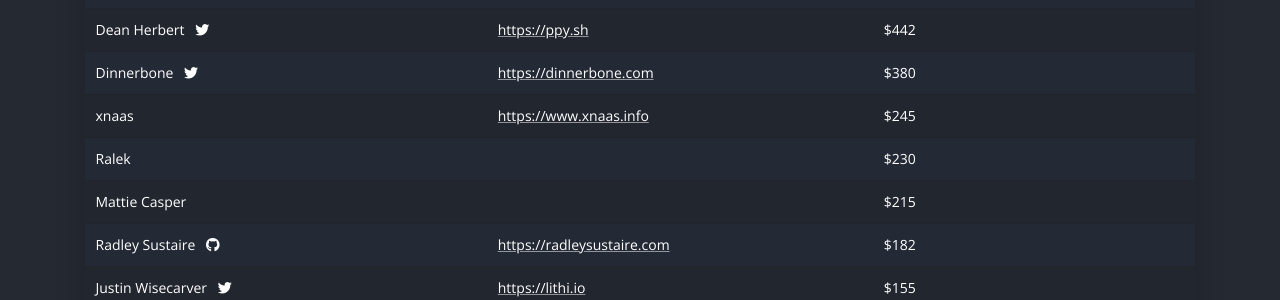
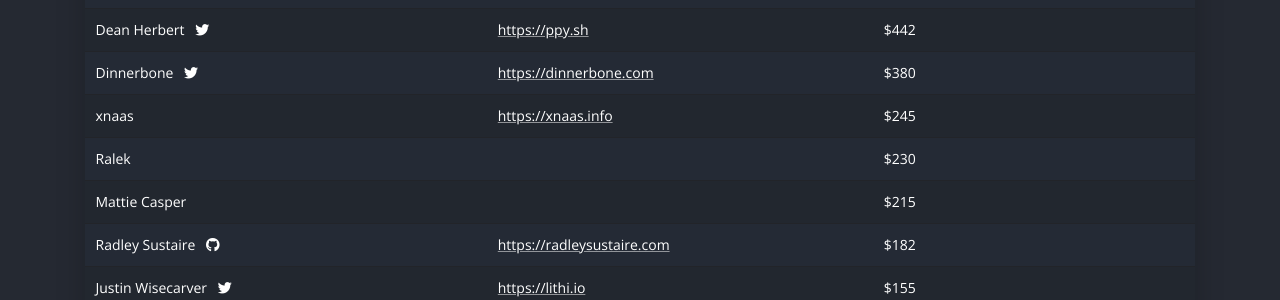
Before and after one commit to ShareX/sharex.github.io, a Jekyll site: the page built from donate/index.html, in a window 1280 px wide and 900 px high, scrolled down 616 px. Shown: the part 154-454 px from the top of the window. Built offline with Jekyll 4.4.1, drawn with Linux system fonts in a browser that asks for light colours; some of the changed lines change nothing that is shown.

Commit message:
Update donators.yml

```diff
--- a/_data/donators.yml
+++ b/_data/donators.yml
@@ -16,7 +16,7 @@
   amount: 215
 
 - name: xnaas
-  website: https://www.xnaas.info
+  website: https://xnaas.info
   amount: 245
 
 - name: Hicoria
```
